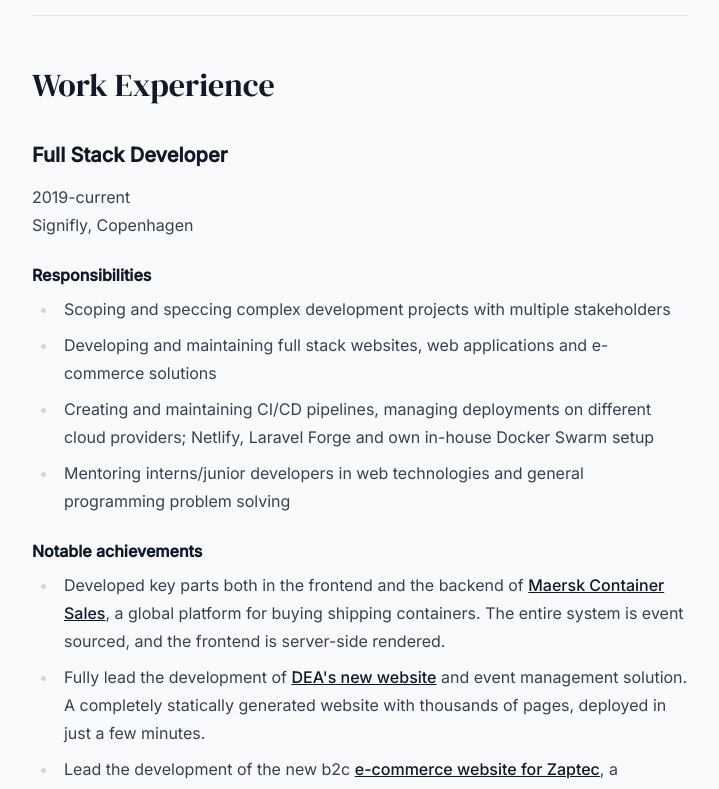
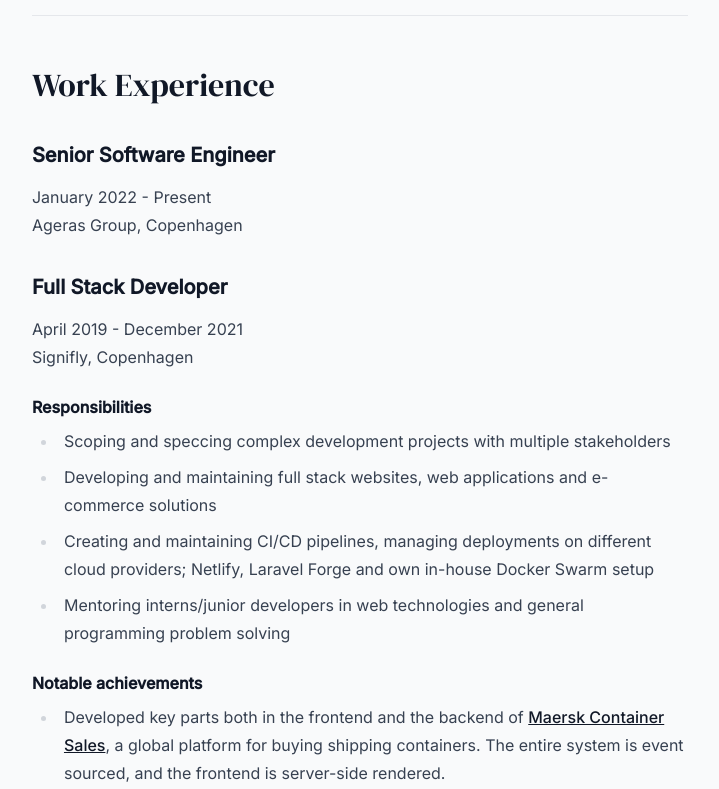
Before and after one commit to praffn/prn.dk, a Next.js app: page /resume in a window 1280 px wide. Shown: the part 1920-2709 px from the top of the page, without its empty margins (280-999 px from the left). Built offline with nearby package versions, Linux system fonts and the light colour scheme.

Commit message:
update: resume

```diff
--- a/pages/resume.tsx
+++ b/pages/resume.tsx
@@ -102,9 +102,14 @@
           </p>
           <hr />
           <h2>Work Experience</h2>
+          <h3>Senior Software Engineer</h3>
+          <p>
+            January 2022 - Present <br />
+            Ageras Group, Copenhagen
+          </p>
           <h3>Full Stack Developer</h3>
           <p>
-            2019-current <br />
+            April 2019 - December 2021 <br />
             Signifly, Copenhagen
           </p>
           <h4>Responsibilities</h4>
@@ -157,7 +162,7 @@
           </ul>
           <h3>Freelance Software Developer</h3>
           <p>
-            2016-2019 <br />
+            August 2016 - Present <br />
             Freelance
           </p>
           <h4>Responsibilities</h4>
@@ -196,7 +201,7 @@
           </ul>
           <h3>Frontend Developer</h3>
           <p>
-            2015-2016 <br />
+            June 2015 - August 2016 <br />
             Frankly A/S
           </p>
           <h4>Responsibilities</h4>
```
